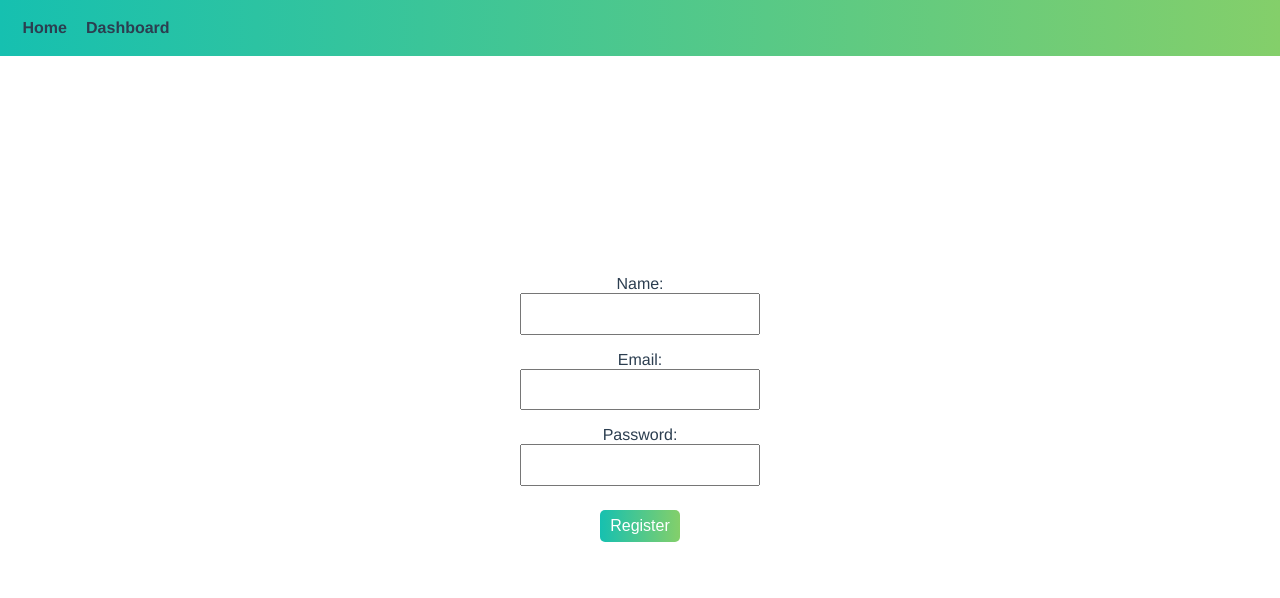
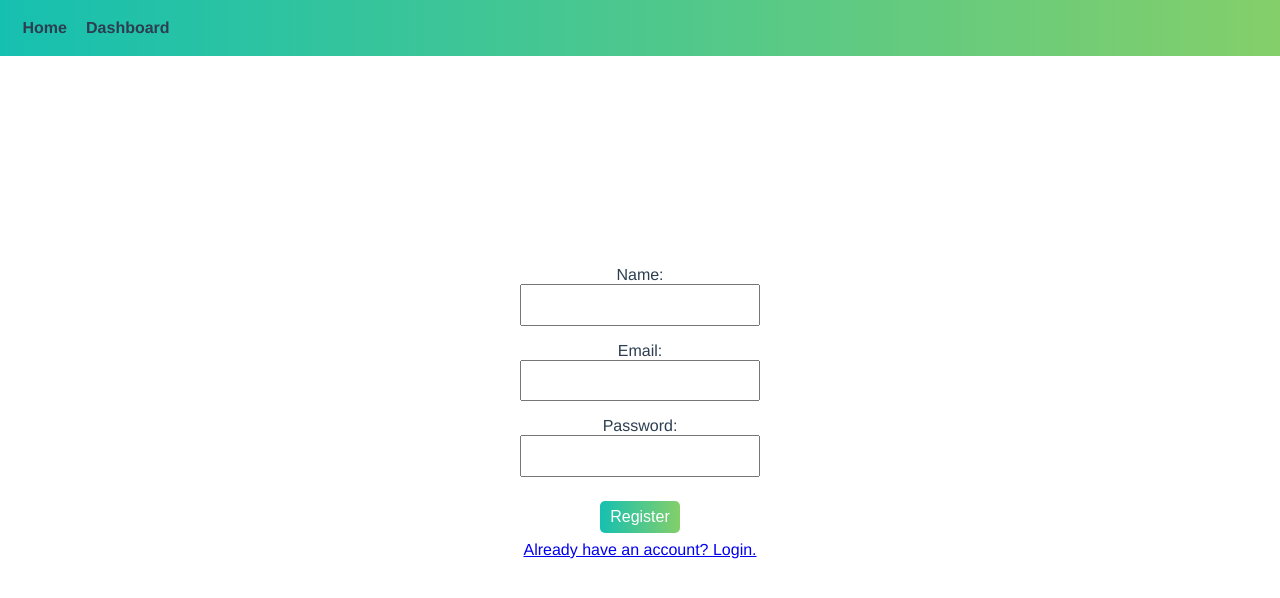
Before and after one commit to AliciadW/token-based-authentication, a Vue app: page /register in a window 1280 px wide. Shown: the top 598 px of the page. Built offline with nearby package versions, Linux system fonts and the light colour scheme.

Commit message:
Lesson 4 - 4

```diff
--- a/src/views/RegisterUser.vue
+++ b/src/views/RegisterUser.vue
@@ -19,6 +19,9 @@
       <button type="submit" name="button">
         Register
       </button>
+      <router-link to="/login">
+        Already have an account? Login.
+      </router-link>
     </form>
   </div>
 </template>
```
